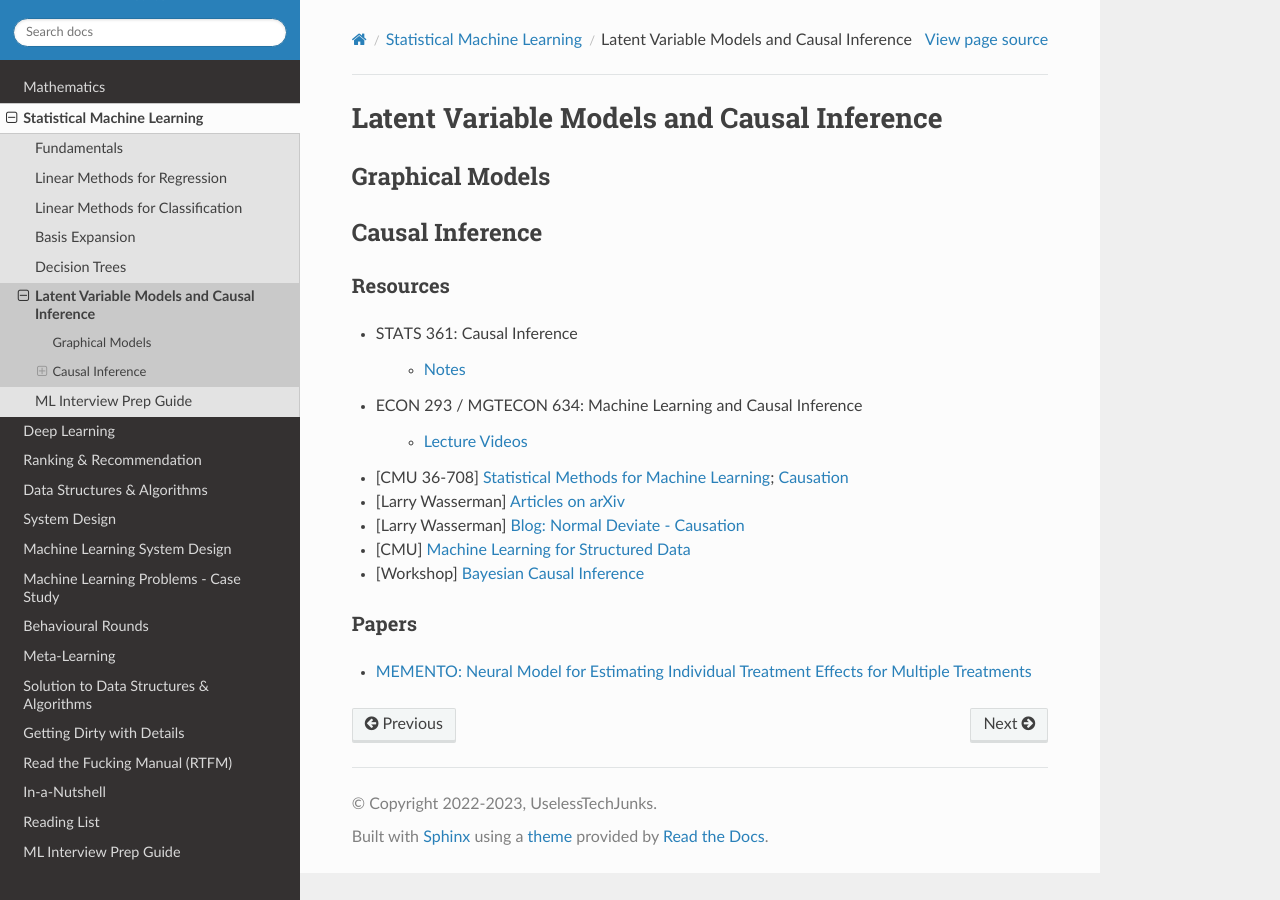
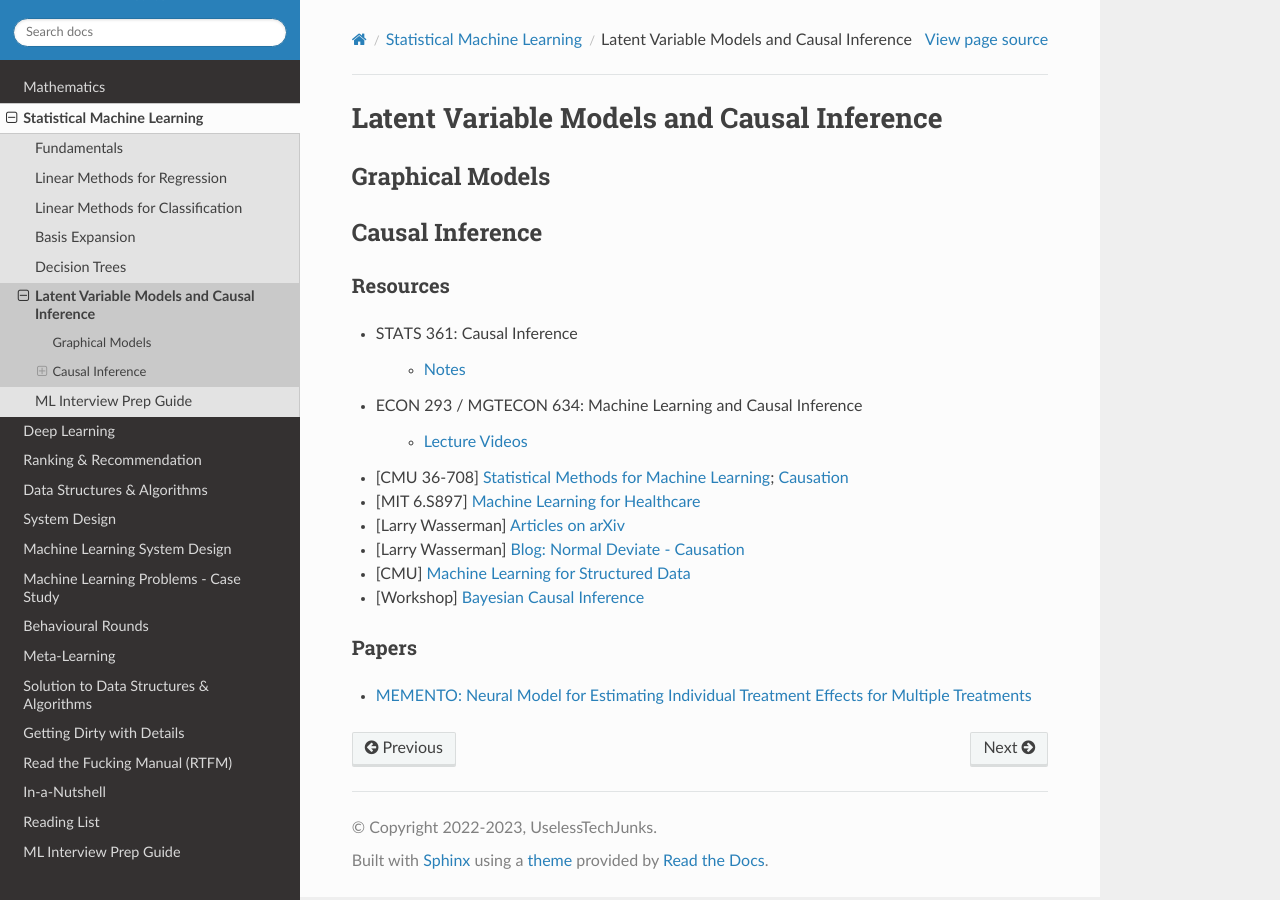
Before and after one commit to uselesstechjunks/leetcode, a Sphinx documentation site: the page built from docs/source/ml/graph.rst, in a window 1280 px wide. Built offline with Sphinx 7.4.7 and the Read the Docs theme 2.0.0, drawn with Linux system fonts in a browser that asks for light colours.

Commit message:
Update graph.rst (#190)

```diff
--- a/docs/source/ml/graph.rst
+++ b/docs/source/ml/graph.rst
@@ -19,6 +19,7 @@ Resources
     - `Lecture Videos <https://www.youtube.com/playlist?list=PLxq_lXOUlvQAoWZEqhRqHNezS30lI49G->`_
 
 * [CMU 36-708] `Statistical Methods for Machine Learning <https://www.stat.cmu.edu/~larry/=sml/>`_; `Causation <https://www.stat.cmu.edu/~larry/=sml/Causation.pdf>`_
+* [MIT 6.S897] `Machine Learning for Healthcare <https://youtube.com/playlist?list=PLUl4u3cNGP60B0PQXVQyGNdCyCTDU1Q5j&si=FHRX57NhPGrayv8D>`_
 * [Larry Wasserman] `Articles on arXiv <https://arxiv.org/a/wasserman_l_1.html>`_
 * [Larry Wasserman] `Blog: Normal Deviate - Causation <https://normaldeviate.wordpress.com/2012/06/18/48/>`_
 * [CMU] `Machine Learning for Structured Data <https://www.cs.cmu.edu/~mgormley/courses/10418/schedule.html>`_
```
